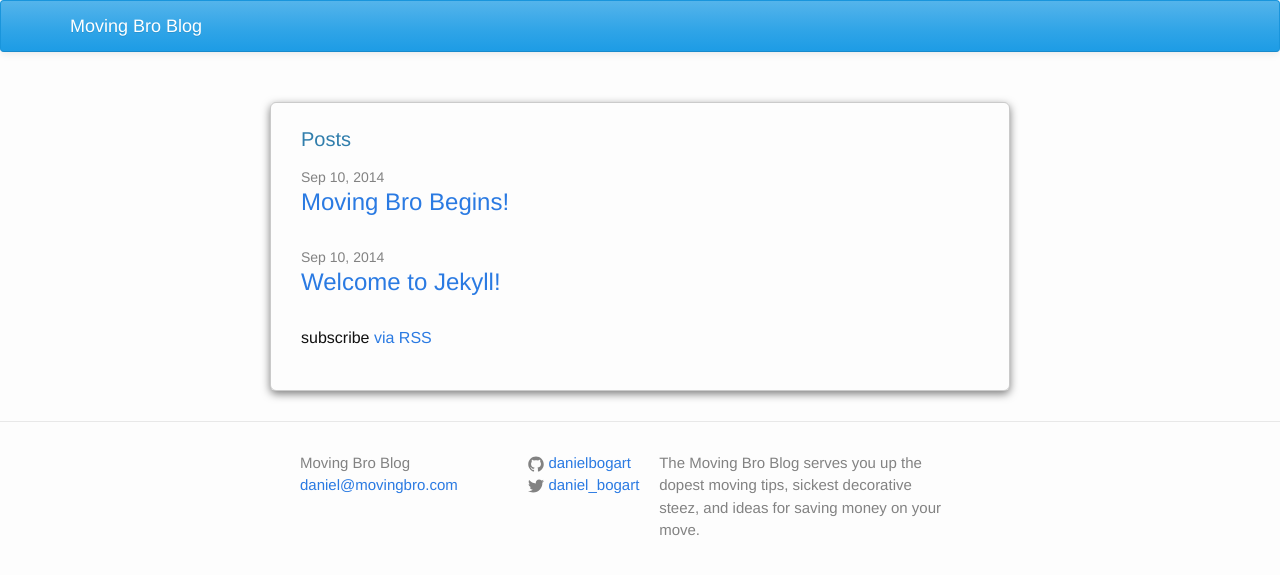
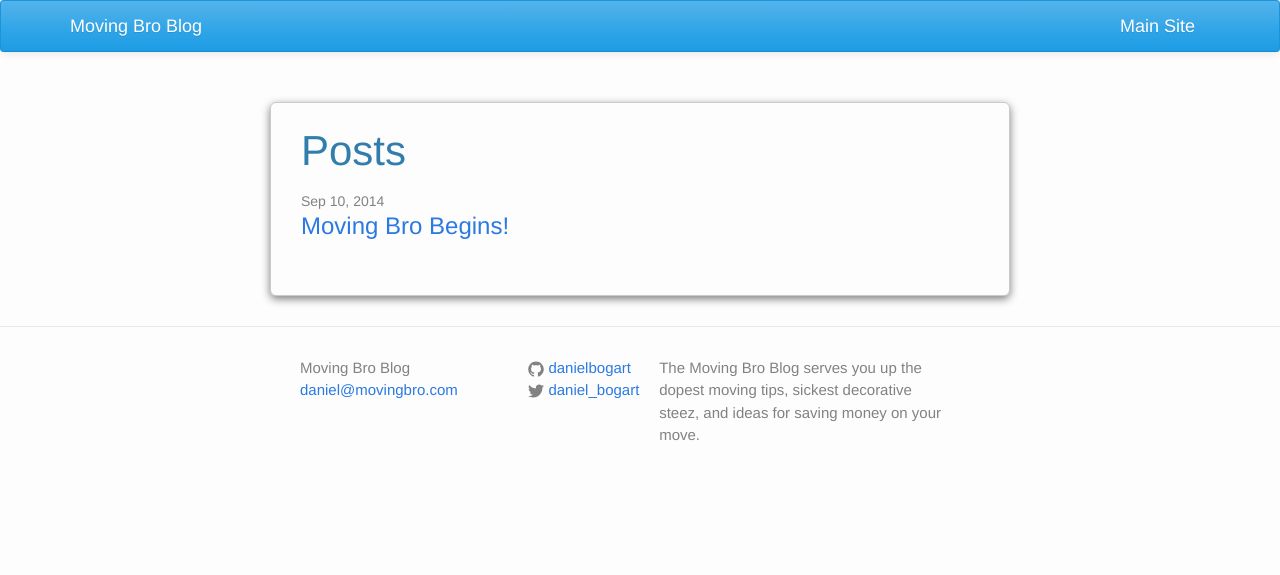
Before and after one commit to danielbogart/moving-bro-blog, a Jekyll site: the page built from index.html, in a window 1280 px wide. Shown: the top 575 px of the page. Built offline with Jekyll 4.4.1, drawn with Linux system fonts in a browser that asks for light colours; nearby versions of some CDN libraries; library files that are not in the unit come from our copies.

Commit message:
Updated styles for launch

```diff
--- a/_includes/head.html
+++ b/_includes/head.html
@@ -15,4 +15,5 @@
 
     <link rel="stylesheet" href="{{ "/css/main.css" | prepend: site.baseurl }}">
     <link rel="canonical" href="{{ page.url | replace:'index.html','' | prepend: site.baseurl | prepend: site.url }}">
+    <link rel="icon" href="images/favicon.ico" type="image/x-icon">
 </head>
--- a/_includes/header.html
+++ b/_includes/header.html
@@ -3,7 +3,10 @@
   <nav class="navbar navbar-default navbar-top" role="navigation">
     <div class="container">
       <div class="navbar-header">
-        <a class="navbar-brand" href="/">{{ site.title }}</a>
+        	<a class="navbar-brand" href="/">{{ site.title }}</a>
+        </div>
+		<div class="navbar-header navbar-right">
+       		<a class ="navbar-brand" href="http://www.movingbro.com">Main Site</a>
         </div>
     </div>
   </nav>
--- a/_sass/_layout.scss
+++ b/_sass/_layout.scss
@@ -166,7 +166,7 @@
 }
 
 .page-heading {
-    font-size: 20px;
+    font-size: 42px;
 }
 
 .post-list {
--- a/index.html
+++ b/index.html
@@ -18,6 +18,4 @@
     {% endfor %}
   </ul>
 
-  <p class="rss-subscribe">subscribe <a href="{{ "/feed.xml" | prepend: site.baseurl }}">via RSS</a></p>
-
 </div>
```
Also changed, not shown: _posts/example.markdown (renamed from _posts/2014-09-10-welcome-to-jekyll.markdown), images/favicon.ico (added).
